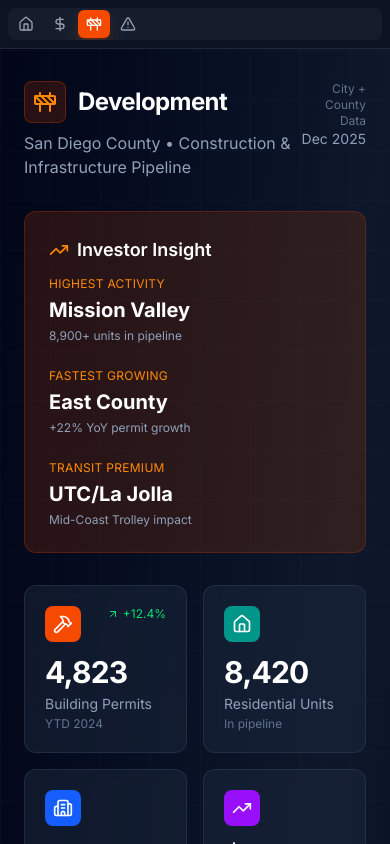
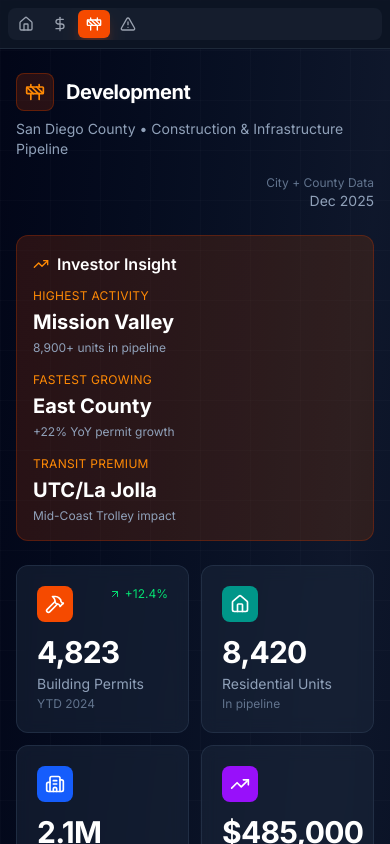
Before and after one commit to grvelasquez/warn-monitor, a React (Vite) app: page / in a window 390 px wide. Both pictures are taken after a click on the button 94 px from the left and 24 px from the top of the page. Shown: the top 844 px of the page. Built offline with nearby package versions, Linux system fonts and the light colour scheme.

Commit message:
Mobile performance: reduce padding, responsive grids, stacking layouts

```diff
--- a/src/DevelopmentDashboard.jsx
+++ b/src/DevelopmentDashboard.jsx
@@ -165,17 +165,17 @@ export default function DevelopmentDashboard() {
             {/* Subtle grid overlay */}
             <div className="fixed inset-0 bg-[linear-gradient(rgba(255,255,255,0.02)_1px,transparent_1px),linear-gradient(90deg,rgba(255,255,255,0.02)_1px,transparent_1px)] bg-[size:50px_50px] pointer-events-none"></div>
 
-            <div className="relative max-w-7xl mx-auto px-6 py-8">
+            <div className="relative max-w-7xl mx-auto px-4 sm:px-6 py-6 sm:py-8">
                 {/* Header */}
-                <div className="flex items-start justify-between mb-8">
+                <div className="flex flex-col sm:flex-row sm:items-start sm:justify-between gap-4 mb-6 sm:mb-8">
                     <div>
                         <div className="flex items-center gap-3 mb-2">
                             <div className="p-2 bg-orange-900/30 rounded-lg border border-orange-800/50">
-                                <Construction className="w-6 h-6 text-orange-400" />
+                                <Construction className="w-5 sm:w-6 h-5 sm:h-6 text-orange-400" />
                             </div>
-                            <h1 className="text-2xl font-bold tracking-tight">Development</h1>
+                            <h1 className="text-xl sm:text-2xl font-bold tracking-tight">Development</h1>
                         </div>
-                        <p className="text-slate-400">San Diego County • Construction & Infrastructure Pipeline</p>
+                        <p className="text-sm sm:text-base text-slate-400">San Diego County • Construction & Infrastructure Pipeline</p>
                     </div>
                     <div className="text-right">
                         <p className="text-xs text-slate-500">City + County Data</p>
@@ -184,12 +184,12 @@ export default function DevelopmentDashboard() {
                 </div>
 
                 {/* Investor Insight Banner */}
-                <div className="bg-gradient-to-r from-orange-900/30 to-amber-900/30 border border-orange-700/30 rounded-xl p-6 mb-8">
-                    <h2 className="text-lg font-semibold mb-3 flex items-center gap-2">
-                        <TrendingUp className="w-5 h-5 text-orange-400" />
+                <div className="bg-gradient-to-r from-orange-900/30 to-amber-900/30 border border-orange-700/30 rounded-xl p-4 sm:p-6 mb-6 sm:mb-8">
+                    <h2 className="text-base sm:text-lg font-semibold mb-3 flex items-center gap-2">
+                        <TrendingUp className="w-4 sm:w-5 h-4 sm:h-5 text-orange-400" />
                         Investor Insight
                     </h2>
-                    <div className="grid md:grid-cols-3 gap-6">
+                    <div className="grid grid-cols-1 sm:grid-cols-3 gap-4 sm:gap-6">
                         <div>
                             <p className="text-xs text-orange-400 uppercase tracking-wide mb-1">Highest Activity</p>
                             <p className="text-xl font-bold text-white">Mission Valley</p>
@@ -209,7 +209,7 @@ export default function DevelopmentDashboard() {
                 </div>
 
                 {/* Summary Stats */}
-                <div className="grid grid-cols-2 md:grid-cols-5 gap-4 mb-8">
+                <div className="grid grid-cols-2 sm:grid-cols-3 lg:grid-cols-5 gap-3 sm:gap-4 mb-6 sm:mb-8">
                     <StatCard
                         title="Building Permits"
                         value={formatNumber(developmentData.summary.totalPermits2024)}
@@ -249,7 +249,7 @@ export default function DevelopmentDashboard() {
                 </div>
 
                 {/* Charts Row */}
-                <div className="grid md:grid-cols-2 gap-8 mb-8">
+                <div className="grid grid-cols-1 md:grid-cols-2 gap-4 sm:gap-8 mb-6 sm:mb-8">
                     {/* Permits by Region */}
                     <div className="bg-slate-800/30 border border-slate-700/50 rounded-xl p-6">
                         <h2 className="text-lg font-semibold mb-4 flex items-center gap-2">
--- a/src/LendingDashboard.jsx
+++ b/src/LendingDashboard.jsx
@@ -181,7 +181,7 @@ export default function LendingDashboard() {
             {/* Subtle grid overlay */}
             <div className="fixed inset-0 bg-[linear-gradient(rgba(255,255,255,0.02)_1px,transparent_1px),linear-gradient(90deg,rgba(255,255,255,0.02)_1px,transparent_1px)] bg-[size:50px_50px] pointer-events-none"></div>
 
-            <div className="relative max-w-7xl mx-auto px-6 py-8">
+            <div className="relative max-w-7xl mx-auto px-4 sm:px-6 py-6 sm:py-8">
                 {/* Header */}
                 <div className="flex items-start justify-between mb-8">
                     <div>
--- a/src/SDARDashboard.jsx
+++ b/src/SDARDashboard.jsx
@@ -128,7 +128,7 @@ export default function SDARDashboard() {
             {/* Subtle grid overlay */}
             <div className="fixed inset-0 bg-[linear-gradient(rgba(255,255,255,0.02)_1px,transparent_1px),linear-gradient(90deg,rgba(255,255,255,0.02)_1px,transparent_1px)] bg-[size:50px_50px] pointer-events-none"></div>
 
-            <div className="relative max-w-7xl mx-auto px-6 py-8">
+            <div className="relative max-w-7xl mx-auto px-4 sm:px-6 py-6 sm:py-8">
                 {/* Header */}
                 <div className="flex items-start justify-between mb-8">
                     <div>
--- a/src/WarnDashboard.jsx
+++ b/src/WarnDashboard.jsx
@@ -275,7 +275,7 @@ export default function WarnDashboard() {
             {/* Subtle grid overlay */}
             <div className="fixed inset-0 bg-[linear-gradient(rgba(255,255,255,0.02)_1px,transparent_1px),linear-gradient(90deg,rgba(255,255,255,0.02)_1px,transparent_1px)] bg-[size:50px_50px] pointer-events-none"></div>
 
-            <div className="relative max-w-7xl mx-auto px-6 py-8">
+            <div className="relative max-w-7xl mx-auto px-4 sm:px-6 py-6 sm:py-8">
                 {/* Header */}
                 <div className="flex items-start justify-between mb-8">
                     <div>
```
